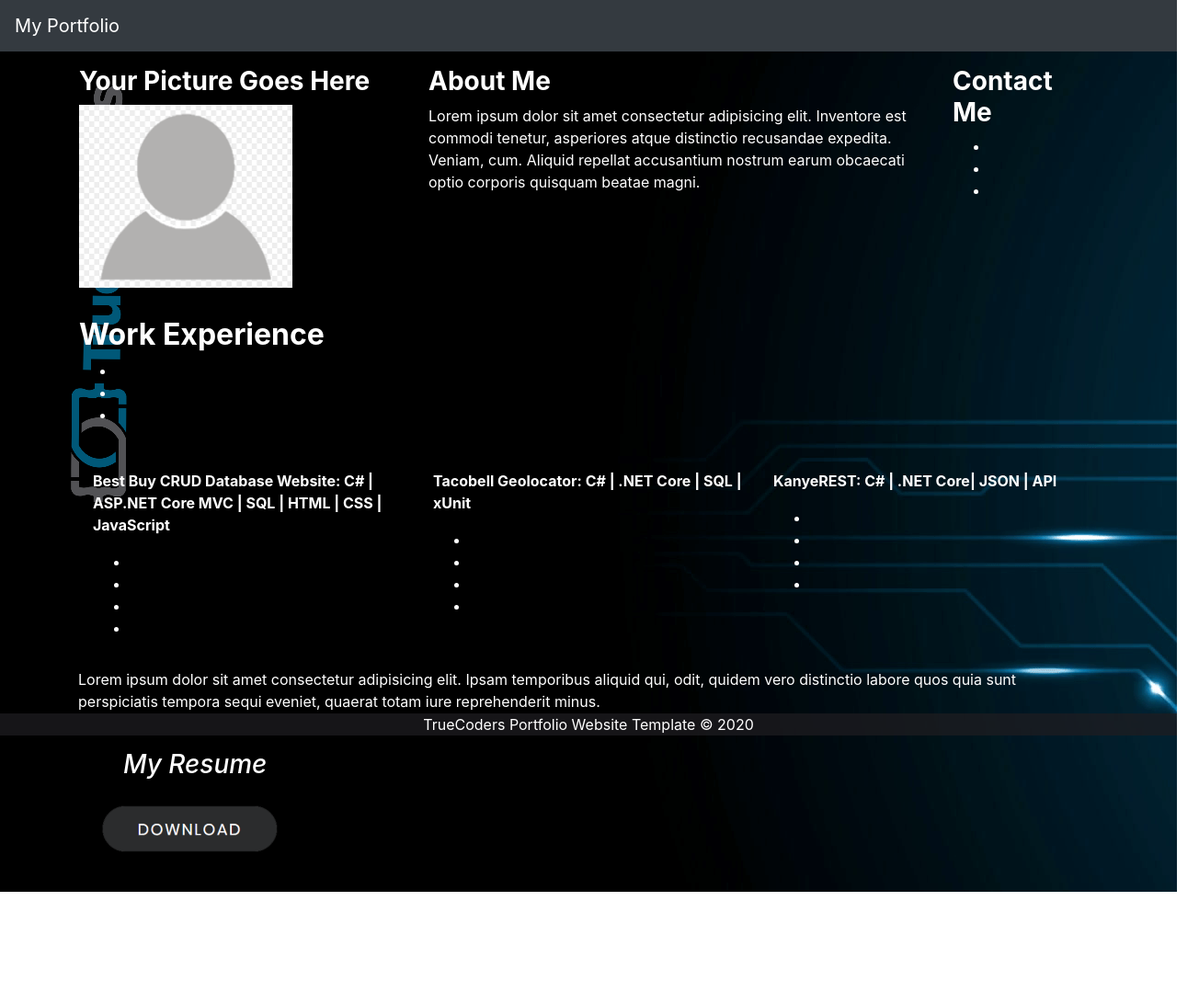
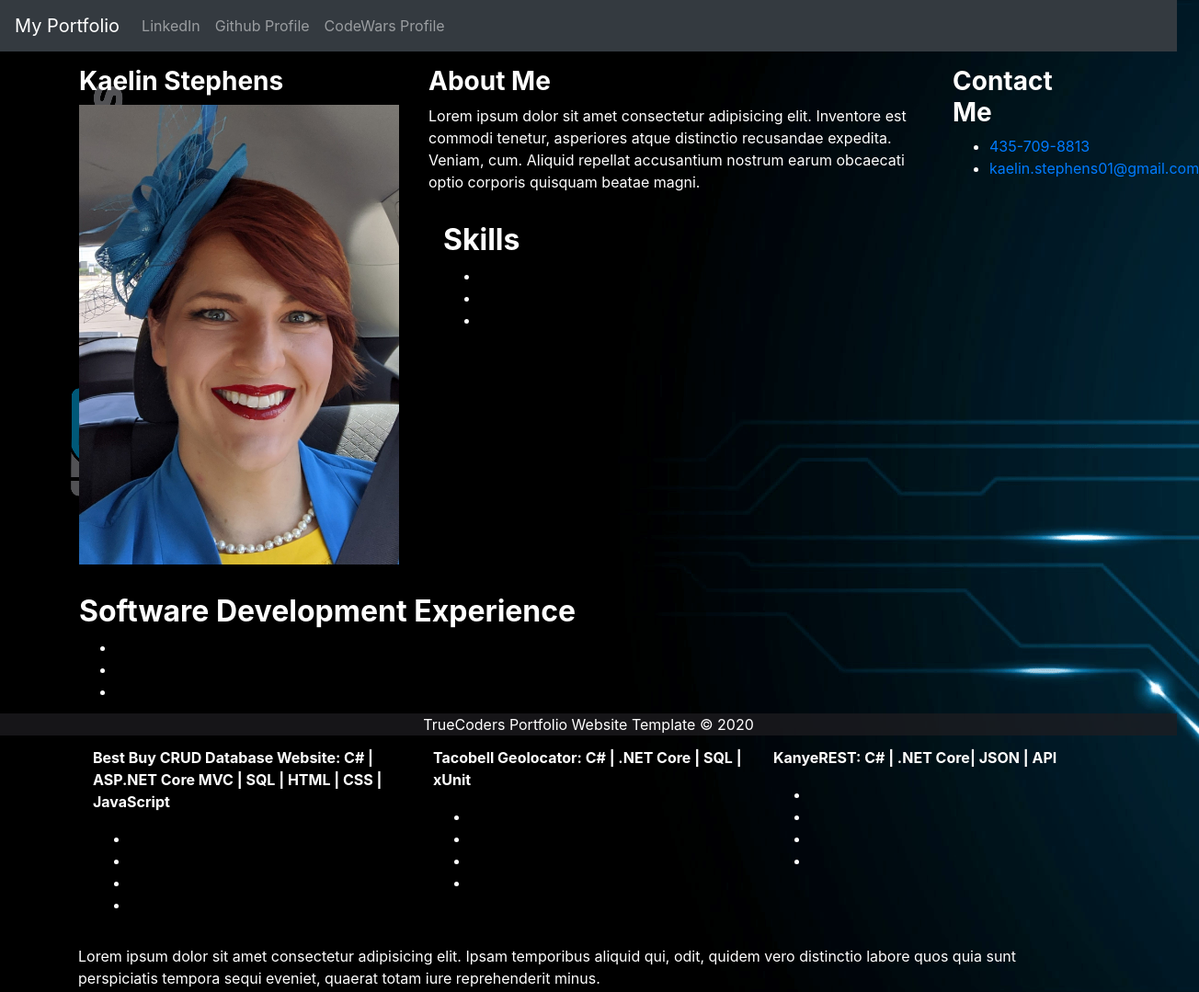
Before and after one commit to KaelinStephens/30_HTML, a plain HTML site: page HTML_CSS_Javascript_Exercise/index.html in a window 1280 px wide. Shown: the top 1079 px of the page at 92% size, 1304 px wide, since content can reach past the window. Before the commit the page ends 970 px from the top, so only its background shows below. Drawn offline with nearby package versions, Linux system fonts and the light colour scheme.

Commit message:
initial commit

```diff
--- a/HTML_CSS_Javascript_Exercise/index.html
+++ b/HTML_CSS_Javascript_Exercise/index.html
@@ -4,12 +4,17 @@
 	<meta charset="utf-8">
 	<meta name="viewport" content="width=device-width, initial-scale=1">
 
-	<title>
-		<!-- Insert Name Here -->> Portfolio</title>
+	<title>KaelinStephens</title>
 
 	<link rel="stylesheet" href="https://maxcdn.bootstrapcdn.com/bootstrap/4.0.0/css/bootstrap.min.css">
 	<link href="style.css" rel="stylesheet">
 </head>
+<style>
+	img {
+  width: 100%;
+  height: auto;
+}
+</style>
 
 <body>
 
@@ -17,11 +22,14 @@
 		<a class="navbar-brand" href="#">My Portfolio</a>
 		<ul class="navbar-nav">
 			<li class="nav-item">
-				<!--<a class="nav-link" href="TODO: type your LinkedIn URL here">LinkedIn</a> -->
+				<a class="nav-link" href="https://www.linkedin.com/in/kaelin-stephens-995aa449/">LinkedIn</a>
 			</li>
 			<li class="nav-item">
-				<!-- <a class="nav-link" href="TODO: type your github URL here">Github Profile</a>-->
+				<a class="nav-link" href="https://github.com/KaelinStephens">Github Profile</a>
 			</li>
+			<li class="nav-item">
+				<a class="nav-link" href="https://www.codewars.com/users/KaelinStephens">CodeWars Profile</a></li>
+
 		</ul>
 	</nav>
 
@@ -29,8 +37,8 @@
 	<div class="container">
 		<div class="row">
 			<div class="col-sm-4"><!-- Try changing the number here from "col-sm-6" to "col-sm-9"-->
-				<h3><b>Your Picture Goes Here</b></h3>
-				<img src="/img/profile-pic.png">
+				<h3><b>Kaelin Stephens</b></h3>
+				<img src="/img/PortfolioSelfie.jpg" alt="Imagine me here in all my glory">
 			</div>
 			<div class="col-sm-6"><!-- Try changing the number here from "col-sm-6" to "col-sm-9"-->
 				<h3><b>About Me</b></h3>
@@ -41,31 +49,47 @@
 					 Veniam, cum.
 					Aliquid repellat accusantium nostrum earum obcaecati optio corporis quisquam beatae magni.
 				</p>
+
+				<div class="container">
+					<div class="row">
+
+						<div class="col-sm-2"><!-- Try changing the number here from "col-sm-6" to "col-sm-9"-->
+							<h2><b>Skills</b></h2>
+							<ul>
+								<li>
+									<!-- TODO: Type your work experience here inside the <li> tags -->
+								</li>
+								<li>
+									<!-- TODO: Type your work experience here inside the <li> tags -->
+								</li>
+								<li>
+									<!-- TODO: Type your work experience here inside the <li> tags -->
+								</li>
+							</ul>
+						</div>
+					</div>
+				</div>
 			</div>
+
 
 			<!-- TODO: You can add or remove as many tags that you need to-->
 			<div class="col-sm-2">
 				<h3><b>Contact Me</b></h3>
 				<ul>
-					<li>
-						<!-- TODO: type your cell number here-->
-					</li>
-					<li>
-						<!-- TODO: type your email here-->
-					</li>
-					<li>
-						<!-- TODO: type your address here-->
-					</li>
+					<li><a href="tel: (435)709-8813">435-709-8813</a></li>
+        			<li><a href="mailto: kaelin.stephens01@gmail.com">kaelin.stephens01@gmail.com</a></li>
+
 				</ul>
 			</div>
 		</div>
 	</div>
 
+
 	<!-- TODO: You can add or remove as many tags that you need to-->
 	<div class="container">
 		<div class="row">
 			<div class="col-sm-9">
-				<h2><b>Work Experience</b></h2>
+				<h2><b>Software Development Experience</b></h2>
 				<ul>
 					<li>
 						<!-- TODO: Type your work experience here inside the <li> tags -->
```
Also changed, not shown: HTML_CSS_Javascript_Exercise/img/PortfolioSelfie.jpg (added).
